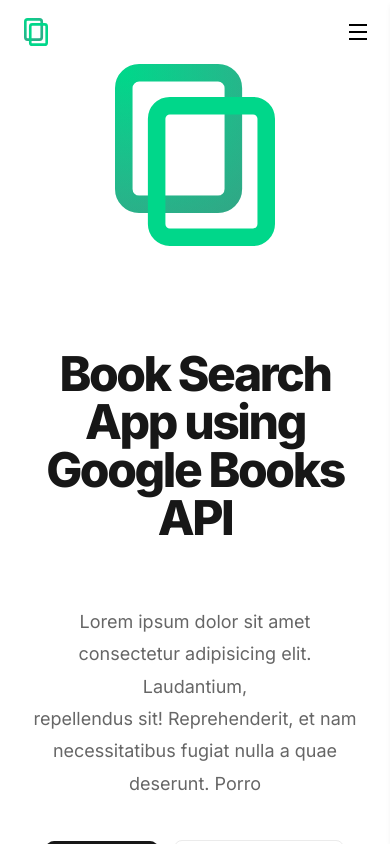
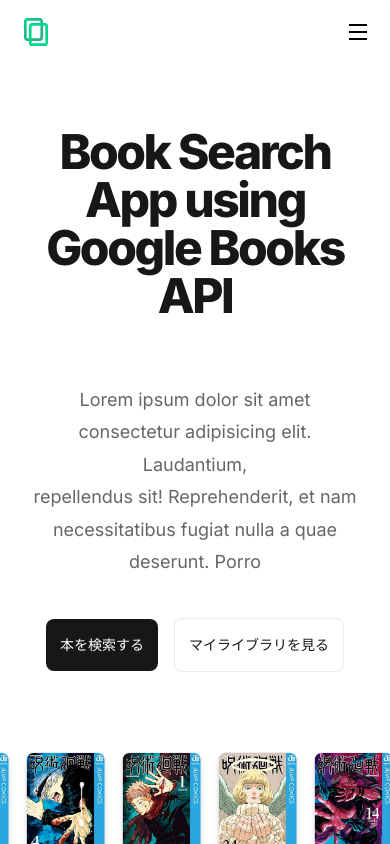
Before and after one commit to islaree/next-book-search, a Next.js app: page / in a window 390 px wide. Shown: the top 844 px of the page. Built offline with nearby package versions, Linux system fonts and the light colour scheme.

Commit message:
Update animation

```diff
--- a/components/root/section-firstview.tsx
+++ b/components/root/section-firstview.tsx
@@ -10,10 +10,9 @@ export default function FirstView() {
   const isInView = useInView(ref, { once: true })
   return (
     <>
-      <div className="lg:mt-20 lg:px-14">
+      <div className="lg:mt-20 lg:px-14" ref={ref}>
         <div
-          className="mb-[80px] flex justify-center"
-          ref={ref}
+          className="hidden justify-center lg:flex lg:w-full"
           style={{
             transform: isInView ? 'none' : 'translateY(100px)',
             opacity: isInView ? 1 : 0,
@@ -23,8 +22,7 @@ export default function FirstView() {
           <Image src="/icons/icon-logo.svg" alt="search-book-app" width={160} height={160} />
         </div>
         <h1
-          className="p-6 text-center text-[48px] font-extrabold leading-none tracking-tighter text-[#171717] lg:text-[60px]"
-          ref={ref}
+          className="mt-[40px] p-6 text-center text-[48px] font-extrabold leading-none tracking-tighter text-[#171717] lg:mt-[80px] lg:text-[60px]"
           style={{
             transform: isInView ? 'none' : 'translateY(100px)',
             opacity: isInView ? 1 : 0,
@@ -35,7 +33,6 @@ export default function FirstView() {
         </h1>
         <p
           className="px-8 py-10 text-center text-[18px] leading-[1.8] text-[#666]"
-          ref={ref}
           style={{
             transform: isInView ? 'none' : 'translateY(100px)',
             opacity: isInView ? 1 : 0,
@@ -48,7 +45,6 @@ export default function FirstView() {
         </p>
         <div
           className="flex items-center justify-center gap-x-4"
-          ref={ref}
           style={{
             transform: isInView ? 'none' : 'translateY(100px)',
             opacity: isInView ? 1 : 0,
--- a/components/root/section-library.tsx
+++ b/components/root/section-library.tsx
@@ -17,7 +17,22 @@ export default function LibrarySection() {
 }
 
 function Title({ title }: { title: string }) {
-  return <h2 className="p-6 text-center text-[40px] font-extrabold leading-none tracking-tighter text-[#171717] lg:text-[48px]">{title}</h2>
+  const ref = useRef(null)
+  const isInView = useInView(ref, { once: true })
+
+  return (
+    <h2
+      className="p-6 text-center text-[40px] font-extrabold leading-none tracking-tighter text-[#171717] lg:text-[48px]"
+      ref={ref}
+      style={{
+        transform: isInView ? 'none' : 'translateY(100px)',
+        opacity: isInView ? 1 : 0,
+        transition: 'transform 0.5s cubic-bezier(0.17, 0.55, 0.55, 1) 0.5s, opacity 0.7s cubic-bezier(0.17, 0.55, 0.55, 1) 0.7s',
+      }}
+    >
+      {title}
+    </h2>
+  )
 }
 
 function Description({ children }: { children: string }) {
--- a/components/root/section-preview.tsx
+++ b/components/root/section-preview.tsx
@@ -3,10 +3,11 @@
 import Link from 'next/link'
 import Image from 'next/image'
 import { useRef } from 'react'
-import { motion, useScroll, useTransform } from 'framer-motion'
+import { motion, useScroll, useTransform, useInView } from 'framer-motion'
 
 export default function PreviewSection() {
   const ref = useRef(null)
+  const isInView = useInView(ref, { once: true })
   const { scrollYProgress } = useScroll({
     target: ref,
     offset: ['start end', 'end end'],
@@ -15,7 +16,15 @@ export default function PreviewSection() {
 
   return (
     <div className="w-full overflow-hidden py-[200px]">
-      <h2 className="p-6 text-center text-[40px] font-extrabold leading-none tracking-tighter text-[#171717] lg:text-[48px]">
+      <h2
+        className="p-6 text-center text-[40px] font-extrabold leading-none tracking-tighter text-[#171717] lg:text-[48px]"
+        ref={ref}
+        style={{
+          transform: isInView ? 'none' : 'translateY(100px)',
+          opacity: isInView ? 1 : 0,
+          transition: 'transform 0.5s cubic-bezier(0.17, 0.55, 0.55, 1) 0.5s, opacity 0.7s cubic-bezier(0.17, 0.55, 0.55, 1) 0.7s',
+        }}
+      >
         Lets Go on a Journey to Find a Book
       </h2>
       <motion.div
--- a/components/root/section-stack.tsx
+++ b/components/root/section-stack.tsx
@@ -5,19 +5,32 @@ import { useRef } from 'react'
 import { useInView } from 'framer-motion'
 
 export default function StackSection() {
+  const ref = useRef(null)
+  const isInView = useInView(ref, { once: true })
+
   return (
     <div className="mt-[100px]">
-      <h2 className="p-6 text-center text-[40px] font-extrabold leading-none tracking-tighter text-[#171717] lg:text-[48px]">Development</h2>
+      <h2
+        className="p-6 text-center text-[40px] font-extrabold leading-none tracking-tighter text-[#171717] lg:text-[48px]"
+        ref={ref}
+        style={{
+          transform: isInView ? 'none' : 'translateY(100px)',
+          opacity: isInView ? 1 : 0,
+          transition: 'transform 0.5s cubic-bezier(0.17, 0.55, 0.55, 1) 0.5s, opacity 0.7s cubic-bezier(0.17, 0.55, 0.55, 1) 0.7s',
+        }}
+      >
+        Development
+      </h2>
       <div className="mx-auto mt-14 grid max-w-[1200px] grid-cols-1 gap-x-4 gap-y-4 px-6 lg:grid-cols-3 lg:px-10">
-        <Card title="Next.js" imgUrl="/icon-nextjs.png">
+        <Card title="Next.js" imgUrl="/icons/icon-nextjs.png">
           Lorem, ipsum dolor sit amet consectetur adipisicing elit. Magnam quo aliquam nemo excepturi perferendis vero nulla hic, iusto voluptas, cumque rem
           similique quisquam ex repellat ut iure sequi provident incidunt.
         </Card>
-        <Card title="React" imgUrl="/icon-react.png">
+        <Card title="React" imgUrl="/icons/icon-react.png">
           Lorem ipsum dolor sit, amet consectetur adipisicing elit. Doloremque minima aliquam recusandae ex quibusdam totam, sed, dolores dolor rem sunt quos.
           Nesciunt harum earum animi et voluptate tempora eligendi officia!
         </Card>
-        <Card title="TypeScript" imgUrl="/icon-ts.png">
+        <Card title="TypeScript" imgUrl="/icons/icon-ts.png">
           Lorem ipsum dolor sit amet consectetur, adipisicing elit. Minus possimus quaerat consectetur ipsa laudantium reiciendis ducimus illo vero, repudiandae
           aliquid, soluta magni dolorum, eveniet iusto nam optio. Corporis, asperiores omnis.
         </Card>
```
